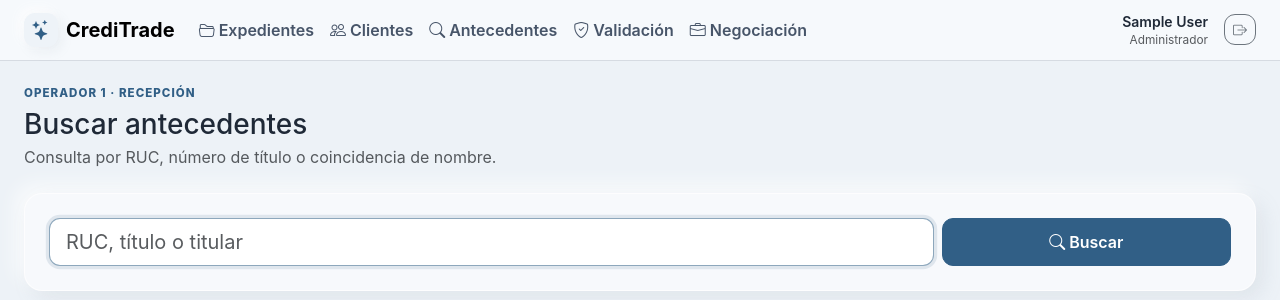
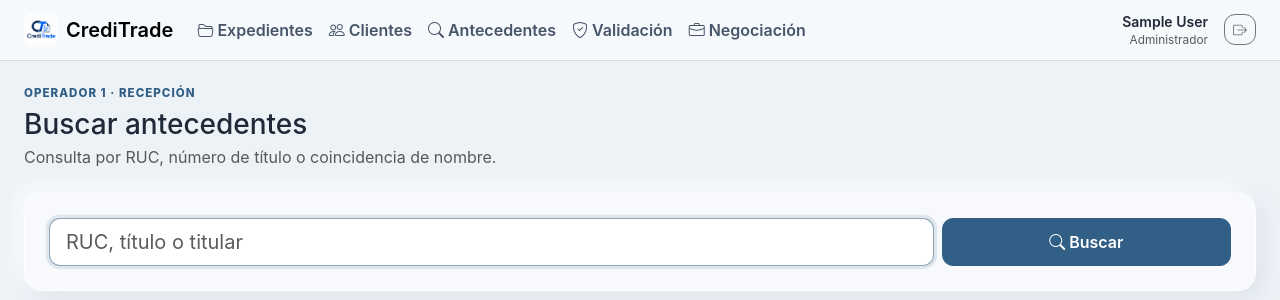
Before and after one commit to Jareth20/CrediTrade, a Django app: page /antecedentes/ in a window 1280 px wide. Shown: the top 300 px of the page. Run offline with Django 5.2, Linux system fonts and the light colour scheme; the visitor is signed in with stand-in values (Sample User, id 1); parts of the project's set-up code (start-up, migrations or seed data) failed here and were passed over.

Commit message:
Cambiar logo del navbar

```diff
--- a/templates/base.html
+++ b/templates/base.html
@@ -16,10 +16,10 @@
 {% if user.is_authenticated %}
 <nav class="navbar navbar-expand-lg navbar-light app-navbar sticky-top">
   <div class="container-fluid px-lg-4">
-    <a class="navbar-brand fw-bold d-flex align-items-center gap-2" href="{% url 'dashboard' %}">
-      <span class="brand-mark"><i class="bi bi-stars"></i></span>
-      CrediTrade
-    </a>
+<a class="navbar-brand d-flex align-items-center gap-2 fw-semibold" href="{% url 'dashboard' %}">
+    <img src="{% static 'img/logo.jpeg' %}" alt="CrediTrade" style="width: 34px; height: 34px; object-fit: cover; border-radius: 8px;">
+    <span>CrediTrade</span>
+</a>
     <button class="navbar-toggler" type="button" data-bs-toggle="collapse" data-bs-target="#mainNav" aria-controls="mainNav" aria-expanded="false" aria-label="Abrir navegación">
       <span class="navbar-toggler-icon"></span>
     </button>
```
Also changed, not shown: static/img/logo.jpeg (added).
